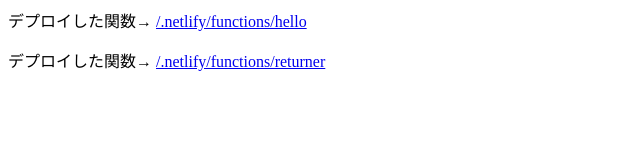
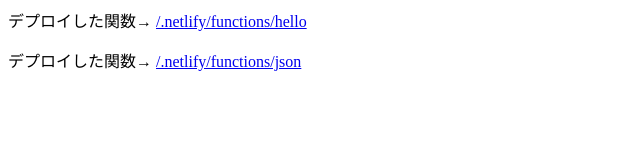
Before and after one commit to zakizaki-ri9/go-netlify-functions-sample, a plain HTML site: page site/index.html in a window 1280 px wide. Shown: the full height of the page, 0-640 px from the left. Drawn offline with Linux system fonts and the light colour scheme.

Commit message:
fix: for qiita

```diff
--- a/site/index.html
+++ b/site/index.html
@@ -2,6 +2,6 @@
   <head><title>Go Lambda Functions のサンプル</title></head>
   <body>
     <p>デプロイした関数→ <a href="/.netlify/functions/hello">/.netlify/functions/hello</a></p>
-    <p>デプロイした関数→ <a href="/.netlify/functions/returner">/.netlify/functions/returner</a></p>
+    <p>デプロイした関数→ <a href="/.netlify/functions/json">/.netlify/functions/json</a></p>
   </body>
 </html>
```
